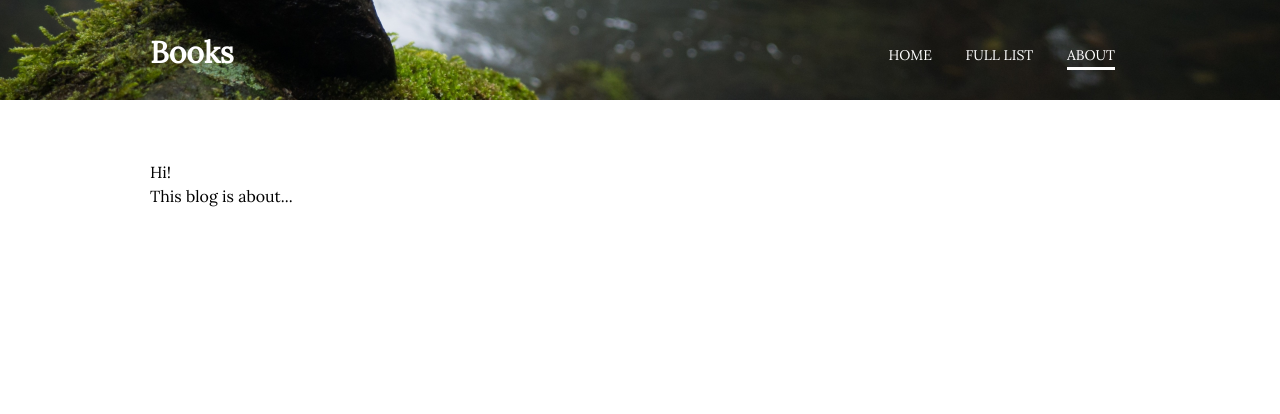
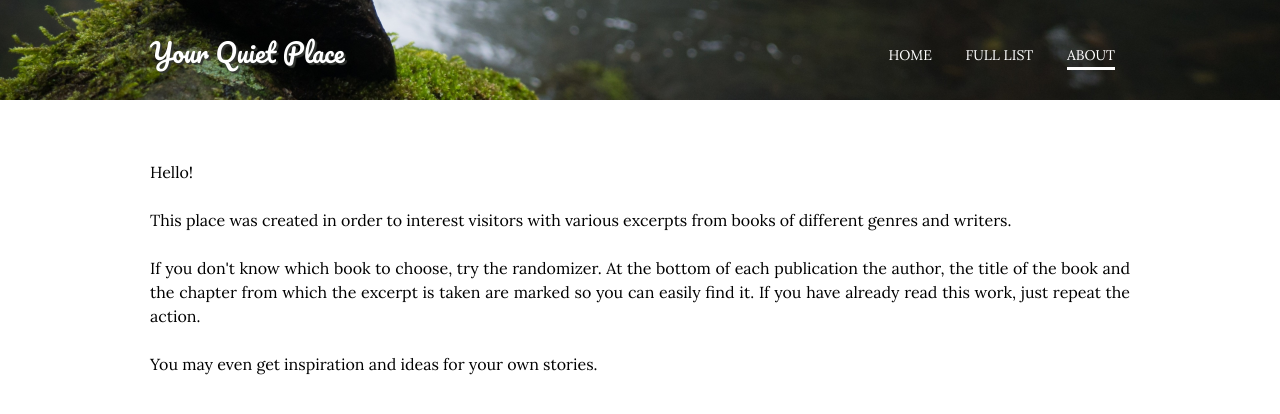
Before and after one commit to ttpavlova/book-excerpts, a Django app: page /about/ in a window 1280 px wide. Shown: the top 414 px of the page. Run offline with Django 3.2, Linux system fonts and the light colour scheme; some web fonts are replaced.

Commit message:
new texts for main page, about page; new logo and icon

```diff
--- a/post/models.py
+++ b/post/models.py
@@ -6,11 +6,11 @@ from django.utils import timezone
 class Post(models.Model):
     title = models.CharField(u'Заголовок', max_length=100)
     content = models.TextField('Текст записи')
-    author = models.CharField('Автор, название книги и главы', max_length=300)
+    author = models.TextField('Автор, название книги и главы')
 
     title_ru = models.CharField('Заголовок на русском', max_length=100, default='title_ru')
     content_ru = models.TextField('Текст записи на русском', default='content_ru')
-    author_ru = models.CharField('Автор, название книги и главы на русском', max_length=300, default='author_ru')
+    author_ru = models.TextField('Автор, название книги и главы на русском', default='author_ru')
 
     tpublish=models.DateTimeField('Дата публикации', default=timezone.now)
 
--- a/post/static/css/style.css
+++ b/post/static/css/style.css
@@ -40,10 +40,11 @@ h1, h2, h3, h4, h5, h6, p {
 }
 
 .header-logo a {
-    font-size: 30px;
-	font-weight: 700;
-	text-decoration: none;
+    font-family: 'Pacifico', cursive;
+    font-size: 26px;
+    text-decoration: none;
     color: #ffffff;
+    text-shadow: rgb(50, 53, 49) 2px 2px 1px;
 }
 
 .header.fixed {
--- a/post/templates/about.html
+++ b/post/templates/about.html
@@ -11,8 +11,10 @@
 <div class="post-item">
     <div class="container">
         <div class="post-text">
-            Hi!<br>
-            This blog is about...
+            Hello!<br><br>
+            This place was created in order to interest visitors with various excerpts from books of different genres and writers.<br><br>
+            If you don't know which book to choose, try the randomizer. At the bottom of each publication the author, the title of the book and the chapter from which the excerpt is taken are marked so you can easily find it. If you have already read this work, just repeat the action.<br><br>
+            You may even get inspiration and ideas for your own stories.
         </div>
     </div>
 </div>
--- a/post/templates/base.html
+++ b/post/templates/base.html
@@ -10,6 +10,8 @@
         <link href="https://fonts.googleapis.com/css2?family=Lora&display=swap" rel="stylesheet">
         <link href="https://fonts.googleapis.com/css2?family=Pattaya&display=swap" rel="stylesheet">
         <link href="https://fonts.googleapis.com/css2?family=Jost:wght@700&display=swap" rel="stylesheet">
+        <link href="https://fonts.googleapis.com/css2?family=Pacifico&display=swap" rel="stylesheet">
+        <link rel="icon" type="image/ico" href="../static/img/logo-lotus.ico">
         <meta name="viewport" content="width=device-width, initial-scale=1.0">
     </head>
     <body>
@@ -18,7 +20,7 @@
             <div class="container">
                 <div class="header-inner">
                     <div class="header-logo">
-                        <a href="/">Books</a>
+                        <a href="/">Your Quiet Place</a>
                     </div>
 
                     <nav class="nav" id="nav">
--- a/post/templates/index.html
+++ b/post/templates/index.html
@@ -8,7 +8,7 @@
 	<div class="intro-container">
 		<div class="intro-inner">
 			<h1 class="intro-title">Welcome</h1>
-			<h2 class="intro-description">Click button below to get random result.</h2>
+			<h2 class="intro-description">Wondering what to read today?<br>Click the button below to get the result!</h2>
 			<div class="btn-container">
 				<a class="btn btn-random" onclick="moveToRandomPage()">Generate</a>
 			</div>
```
Also changed, not shown: post/migrations/0006_auto_20201024_0101.py (added), post/static/img/logo-lotus.ico (added), post/static/img/logo-lotus.png (added), post/static/img/lotus-logo_cropped.png (added), post/static/img/lotus-logo_cropped_black.png (added).
